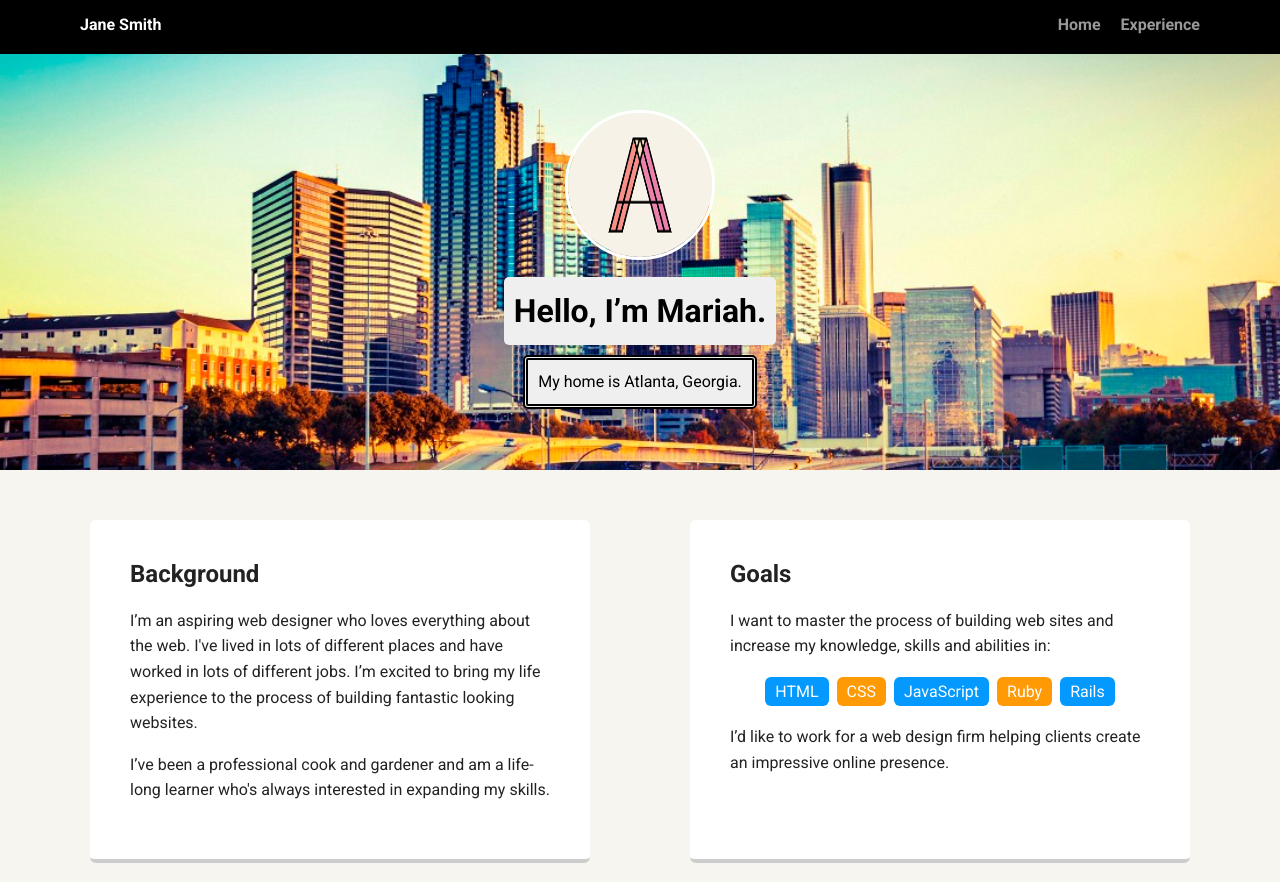
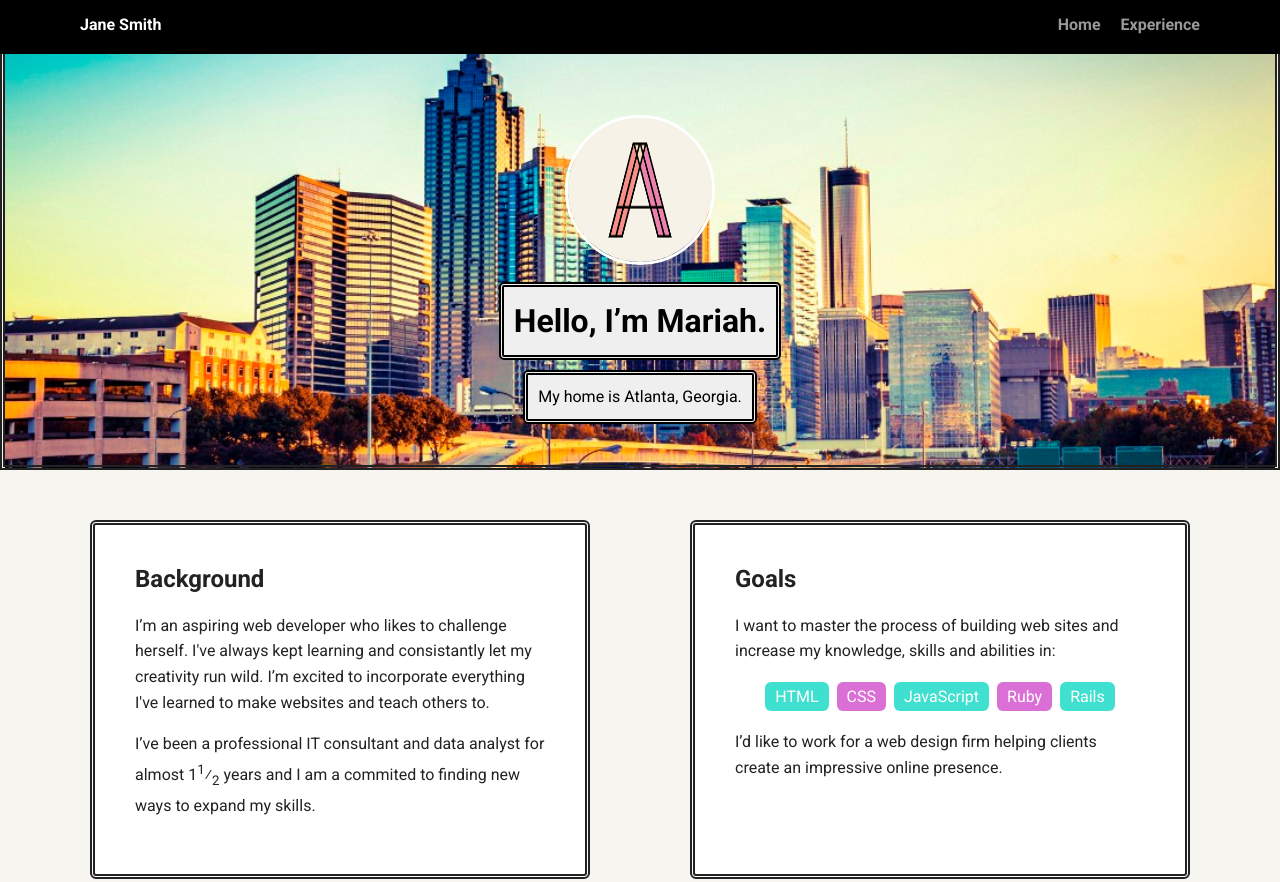
Before and after one commit to mariahmonk/Project1, a plain HTML site: page portfolio_update_v1/portfolio_update_v1/index.html in a window 1280 px wide. Shown: the top 882 px of the page. Drawn offline with Linux system fonts and the light colour scheme; a web font is replaced by a local one.

Commit message:
Customized background info

```diff
--- a/portfolio_update_v1/portfolio_update_v1/index.html
+++ b/portfolio_update_v1/portfolio_update_v1/index.html
@@ -26,8 +26,8 @@
     <main class="flex">
       <div class="card">
         <h2>Background</h2>
-        <p>I’m an aspiring web designer who loves everything about the web. I've lived in lots of different places and have worked in lots of different jobs. I’m excited to bring my life experience to the process of building fantastic looking websites.</p>
-        <p>I’ve been a professional cook and gardener and am a life-long learner who's always interested in expanding my skills.</p>
+        <p>I’m an aspiring web developer who likes to challenge herself. I've always kept learning and consistantly let my creativity run wild. I’m excited to incorporate everything I've learned to make websites and teach others to.</p>
+        <p>I’ve been a professional IT consultant and data analyst for almost 1<sup>1</sup>&frasl;<sub>2</sub> years and I am a commited to finding new ways to expand my skills.</p>
 
       </div>
 
--- a/portfolio_update_v1/portfolio_update_v1/styles.css
+++ b/portfolio_update_v1/portfolio_update_v1/styles.css
@@ -60,6 +60,8 @@ header {
   background: url('images/atlanta.jpg') no-repeat top center ;
   background-size: cover;
   overflow: hidden;
+  border-style: double;
+  border-width: thick;
   padding-top: 60px;
 }
 header {
@@ -74,9 +76,11 @@ header .profile-image {
   transition: all .5s;
 }
 header .profile-image:hover {
-  transform: scale(1.2) rotate(5deg);
+  transform: scale(1.2) rotate(360deg);
 }
 .tag {
+  border-style: double;
+  border-width: thick;
   background-color: #efefef;
   color: black;
   padding: 10px;
@@ -96,7 +100,8 @@ header .profile-image:hover {
   max-width: 500px;
   text-align: left;
   background: #fff;
-  border-bottom: 4px solid #ccc;
+  border-style: double;
+  border-width: thick;
   border-radius: 6px;
   transition: all .5s;
 }
@@ -112,16 +117,19 @@ ul.skills {
 .skills li {
   border-radius: 6px;
   display: inline-block;
-  background: #ff9904;
+  background: #DA70D6;
   color: white;
   padding: 5px 10px;
   margin: 2px;
 }
 
 .skills li:nth-child(odd) {
-  background: #0399ff;
+  background: #40E0D0;
 }
 
+.skills li:hover{
+    transform: scale(1.5)
+}
 footer {
   width: 100%;
   min-height: 30px;
```
